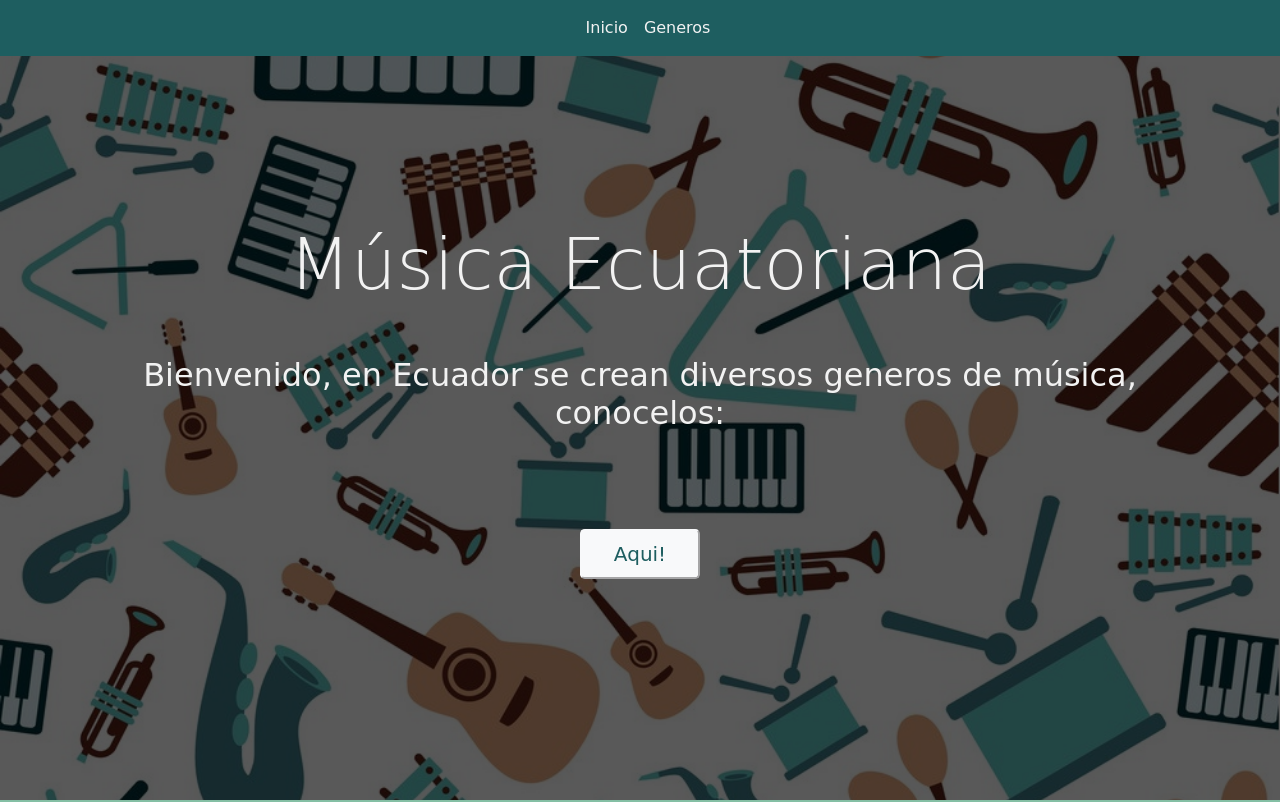
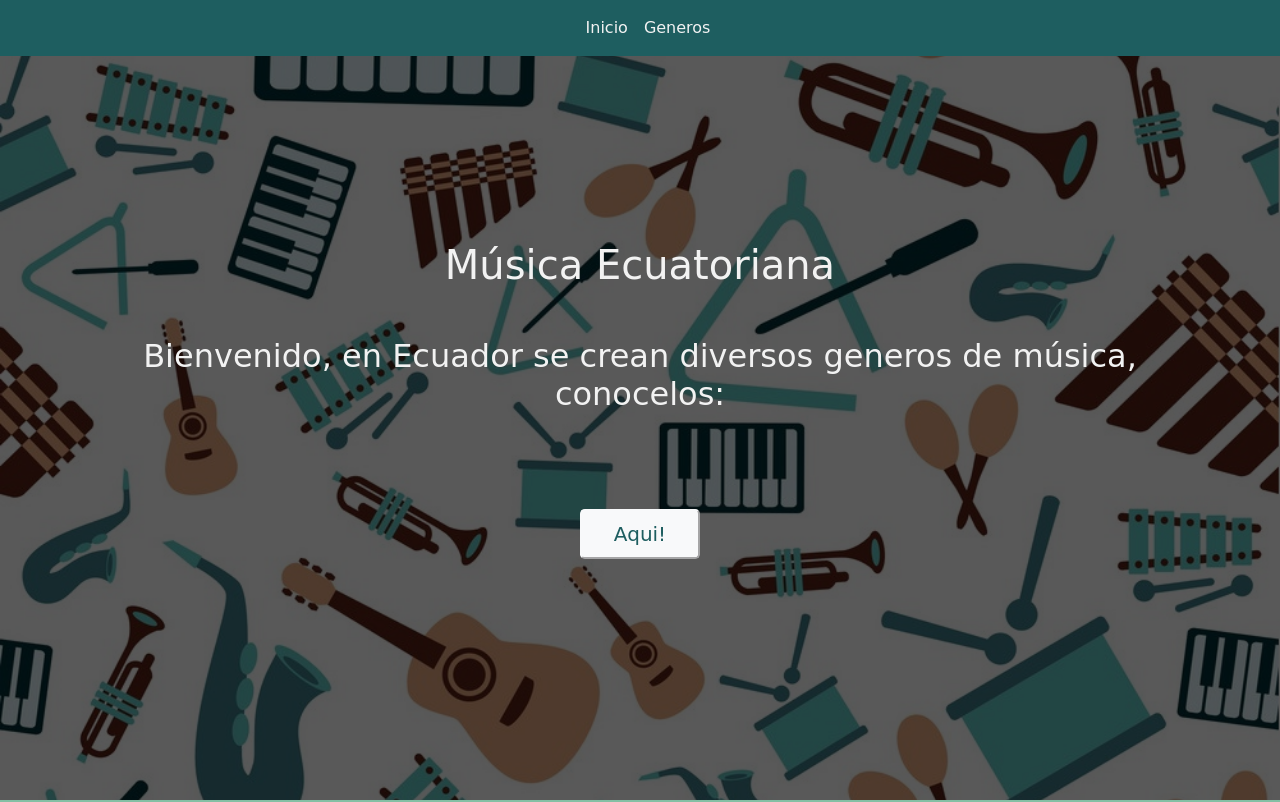
Before and after one commit to EricAlarcon441/EricAlarcon441.github.io, a plain HTML site: page index.html in a window 1280 px wide. Shown: the top 802 px of the page. Drawn offline with nearby package versions, Linux system fonts and the light colour scheme; a web font is replaced by a local one.

Commit message:
Act_inicio

```diff
--- a/index.html
+++ b/index.html
@@ -55,7 +55,7 @@
         <div class="container h-100 ">
             <div class="d-flex h-100 text-center align-items-center">
                 <div class="w-100 text-white">
-                    <h1 class="display-3 m-5">Música Ecuatoriana</h1>
+                    <h1 class=" m-5">Música Ecuatoriana</h1>
                     <h2 class="m-5">Bienvenido, en Ecuador se crean diversos generos de música, conocelos:</h2>
                     <button type="button" class="btn-lg btn-light m-5"><a data-scroll href="#generos" class="nav-link d-inline">Aqui!</a></button>
                 </div>
```
